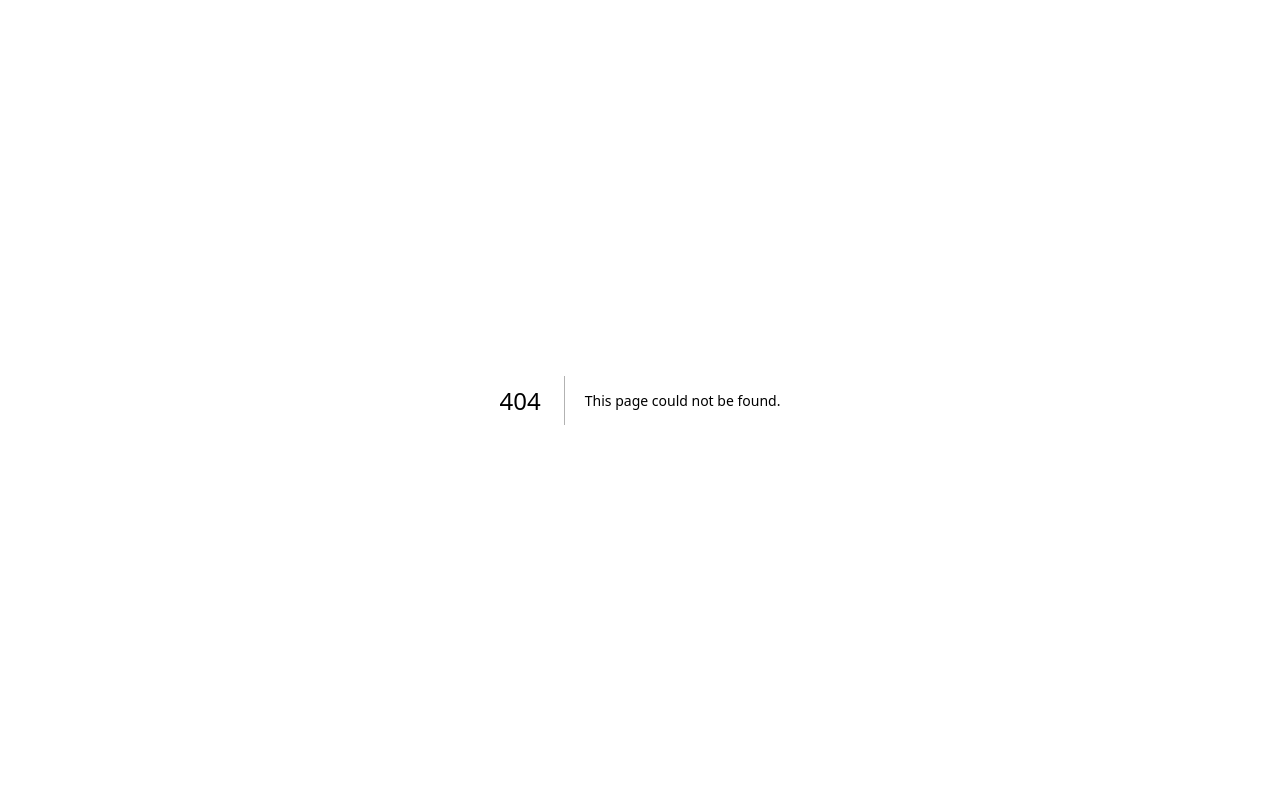
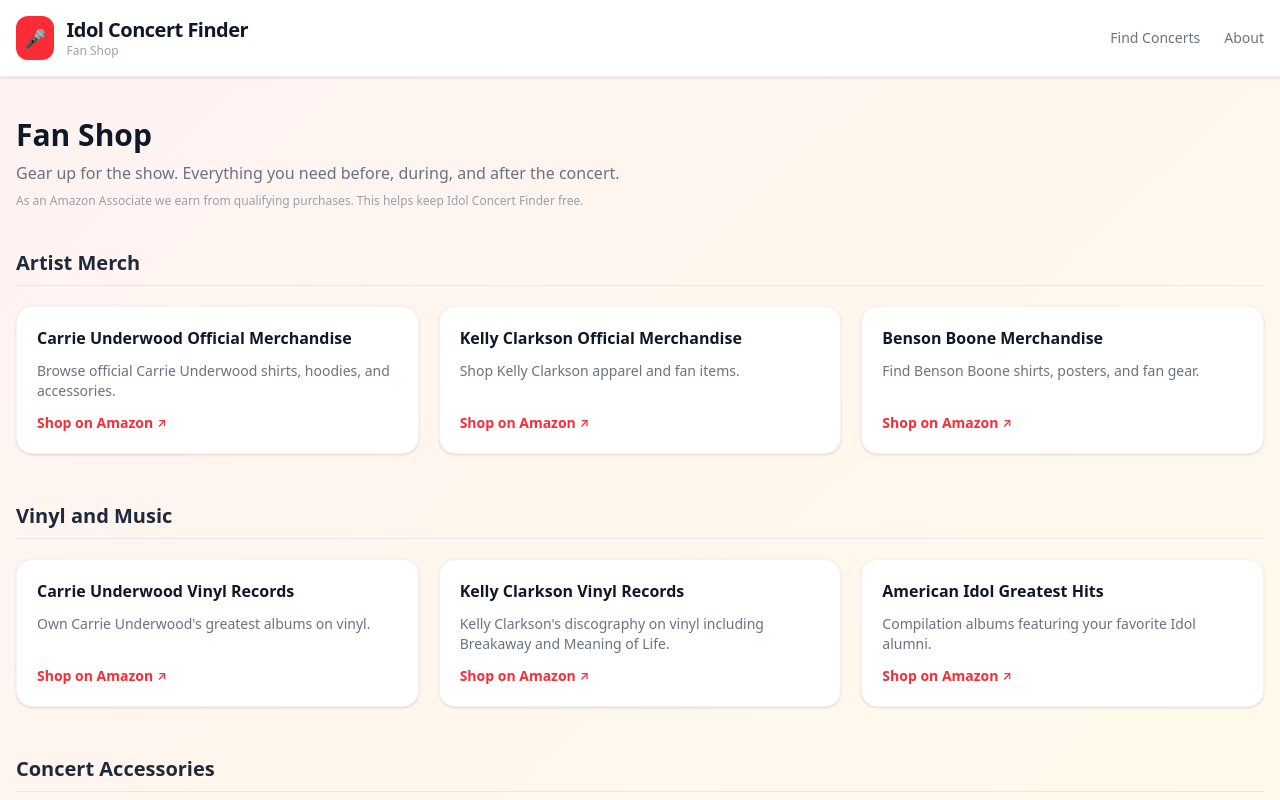
Before and after one commit to LetMeAdam8/idolconcertfinder, a Next.js app: page /merch in a window 1280 px wide. Before the commit this address had no page. Shown: the top 800 px of the page. Built offline with nearby package versions, Linux system fonts and the light colour scheme.

Commit message:
Add Amazon Associates merch page and affiliate disclosure

```diff
--- a/src/app/about/page.tsx
+++ b/src/app/about/page.tsx
@@ -58,6 +58,15 @@
           Ticketmaster where you can purchase tickets at face value. We are not
           affiliated with American Idol, ABC, or Ticketmaster.
         </p>
+        <h2 className="text-xl font-bold text-gray-900 mt-8 mb-3">
+  Affiliate Disclosure
+</h2>
+<p>
+  Idol Concert Finder participates in the Amazon Associates Program and
+  other affiliate programs. We may earn a commission when you purchase
+  products through links on this site at no additional cost to you.
+  Commissions help keep this site free for everyone.
+</p>
       </div>
     </div>
   );
--- /dev/null
+++ b/src/app/merch/page.tsx
@@ -0,0 +1,163 @@
+// src/app/merch/page.tsx
+
+interface Product {
+  name: string;
+  description: string;
+  affiliateUrl: string;
+  category: string;
+}
+
+const PRODUCTS: Product[] = [
+  // ── Artist Merchandise ───────────────────────────────────────────────────
+  {
+    name: "Carrie Underwood Official Merchandise",
+    description: "Browse official Carrie Underwood shirts, hoodies, and accessories.",
+    affiliateUrl: "https://www.amazon.com/s?k=carrie+underwood+merchandise&tag=idolconcertfi-20",
+    category: "Artist Merch",
+  },
+  {
+    name: "Kelly Clarkson Official Merchandise",
+    description: "Shop Kelly Clarkson apparel and fan items.",
+    affiliateUrl: "https://www.amazon.com/s?k=kelly+clarkson+merchandise&tag=idolconcertfi-20",
+    category: "Artist Merch",
+  },
+  {
+    name: "Benson Boone Merchandise",
+    description: "Find Benson Boone shirts, posters, and fan gear.",
+    affiliateUrl: "https://www.amazon.com/s?k=benson+boone+merchandise&tag=idolconcertfi-20",
+    category: "Artist Merch",
+  },
+
+  // ── Vinyl and Music ──────────────────────────────────────────────────────
+  {
+    name: "Carrie Underwood Vinyl Records",
+    description: "Own Carrie Underwood's greatest albums on vinyl.",
+    affiliateUrl: "https://www.amazon.com/s?k=carrie+underwood+vinyl&tag=idolconcertfi-20",
+    category: "Vinyl and Music",
+  },
+  {
+    name: "Kelly Clarkson Vinyl Records",
+    description: "Kelly Clarkson's discography on vinyl including Breakaway and Meaning of Life.",
+    affiliateUrl: "https://www.amazon.com/s?k=kelly+clarkson+vinyl&tag=idolconcertfi-20",
+    category: "Vinyl and Music",
+  },
+  {
+    name: "American Idol Greatest Hits",
+    description: "Compilation albums featuring your favorite Idol alumni.",
+    affiliateUrl: "https://www.amazon.com/s?k=american+idol+album&tag=idolconcertfi-20",
+    category: "Vinyl and Music",
+  },
+
+  // ── Concert Accessories ──────────────────────────────────────────────────
+  {
+    name: "High Fidelity Concert Earplugs",
+    description: "Protect your hearing without losing sound quality. A must-have for any live show.",
+    affiliateUrl: "https://www.amazon.com/s?k=high+fidelity+concert+earplugs&tag=idolconcertfi-20",
+    category: "Concert Accessories",
+  },
+  {
+    name: "Portable Phone Charger",
+    description: "Never run out of battery during a show. Slim and lightweight for easy carrying.",
+    affiliateUrl: "https://www.amazon.com/s?k=portable+phone+charger+concert&tag=idolconcertfi-20",
+    category: "Concert Accessories",
+  },
+  {
+    name: "Concert Belt Bag",
+    description: "Hands-free carrying for your essentials. Most venues allow these when larger bags are not permitted.",
+    affiliateUrl: "https://www.amazon.com/s?k=belt+bag+fanny+pack+concert&tag=idolconcertfi-20",
+    category: "Concert Accessories",
+  },
+  {
+    name: "Stadium Blanket",
+    description: "Perfect for outdoor amphitheater shows on cool evenings.",
+    affiliateUrl: "https://www.amazon.com/s?k=stadium+blanket+outdoor+concert&tag=idolconcertfi-20",
+    category: "Concert Accessories",
+  },
+  {
+    name: "Compact Concert Binoculars",
+    description: "See every detail from the back of the venue. Lightweight and easy to carry.",
+    affiliateUrl: "https://www.amazon.com/s?k=compact+binoculars+concerts&tag=idolconcertfi-20",
+    category: "Concert Accessories",
+  },
+  {
+    name: "Reusable Water Bottle",
+    description: "Most venues now allow sealed reusable bottles. Stay hydrated and save money on drinks.",
+    affiliateUrl: "https://www.amazon.com/s?k=reusable+water+bottle+concerts&tag=idolconcertfi-20",
+    category: "Concert Accessories",
+  },
+];
+
+// Get unique categories in the order they first appear
+const CATEGORIES = PRODUCTS.reduce((acc: string[], p) => {
+  if (!acc.includes(p.category)) acc.push(p.category);
+  return acc;
+}, []);
+
+export default function MerchPage() {
+  return (
+    <div className="min-h-screen bg-gradient-to-br from-red-50 via-orange-50 to-amber-50">
+      {/* Header */}
+      <header className="bg-white border-b border-gray-100 shadow-sm">
+        <div className="max-w-7xl mx-auto px-4 py-4 flex items-center justify-between">
+          <div className="flex items-center gap-3">
+            <div className="bg-red-500 text-white rounded-xl p-2">
+              <span className="text-lg">🎤</span>
+            </div>
+            <div>
+              <a href="/" className="font-extrabold text-gray-900 text-xl leading-tight tracking-tight hover:text-red-500 transition-colors">
+                Idol Concert Finder
+              </a>
+              <p className="text-xs text-gray-400">Fan Shop</p>
+            </div>
+          </div>
+          <nav className="flex items-center gap-6">
+            <a href="/" className="text-sm font-medium text-gray-500 hover:text-red-500 transition-colors">Find Concerts</a>
+            <a href="/about" className="text-sm font-medium text-gray-500 hover:text-red-500 transition-colors">About</a>
+          </nav>
+        </div>
+      </header>
+
+      <main className="max-w-7xl mx-auto px-4 py-10">
+        {/* Page title */}
+        <div className="mb-10">
+          <h1 className="text-3xl font-extrabold text-gray-900 mb-2">Fan Shop</h1>
+          <p className="text-gray-500">
+            Gear up for the show. Everything you need before, during, and after the concert.
+          </p>
+          <p className="text-xs text-gray-400 mt-2">
+            As an Amazon Associate we earn from qualifying purchases. This helps keep Idol Concert Finder free.
+          </p>
+        </div>
+
+        {/* Products grouped by category */}
+{CATEGORIES.map((category) => (
+  <div key={category} className="mb-12">
+    <h2 className="text-xl font-bold text-gray-800 mb-5 pb-2 border-b border-gray-200">
+      {category}
+    </h2>
+    <div className="grid grid-cols-1 sm:grid-cols-2 lg:grid-cols-3 gap-5">
+      {PRODUCTS.filter((p) => p.category === category).map((product) => (
+        <a
+          key={product.name}
+          href={product.affiliateUrl}
+          target="_blank"
+          rel="noopener noreferrer"
+          className="bg-white rounded-2xl border border-gray-100 shadow-sm hover:shadow-md hover:border-red-200 transition-all p-5 flex flex-col gap-3 group"
+        >
+          <h3 className="font-bold text-gray-900 group-hover:text-red-500 transition-colors leading-snug">
+            {product.name}
+          </h3>
+          <p className="text-sm text-gray-500 flex-1">{product.description}</p>
+          <span className="inline-flex items-center gap-1 text-sm font-semibold text-red-500">
+            Shop on Amazon
+            <span className="text-xs">↗</span>
+          </span>
+        </a>
+      ))}
+    </div>
+  </div>
+))}
+      </main>
+    </div>
+  );
+}
--- a/src/app/page.tsx
+++ b/src/app/page.tsx
@@ -67,6 +67,11 @@
 
 {/* Right side — navigation */}
 <nav className="flex items-center gap-6">
+  <a href="/about" className="text-sm font-medium text-gray-500 hover:text-red-500 transition-colors">About</a>
+</nav>
+
+<nav className="flex items-center gap-6">
+  <a href="/merch" className="text-sm font-medium text-gray-500 hover:text-red-500 transition-colors">Shop</a>
   <a href="/about" className="text-sm font-medium text-gray-500 hover:text-red-500 transition-colors">About</a>
 </nav>
 
```
